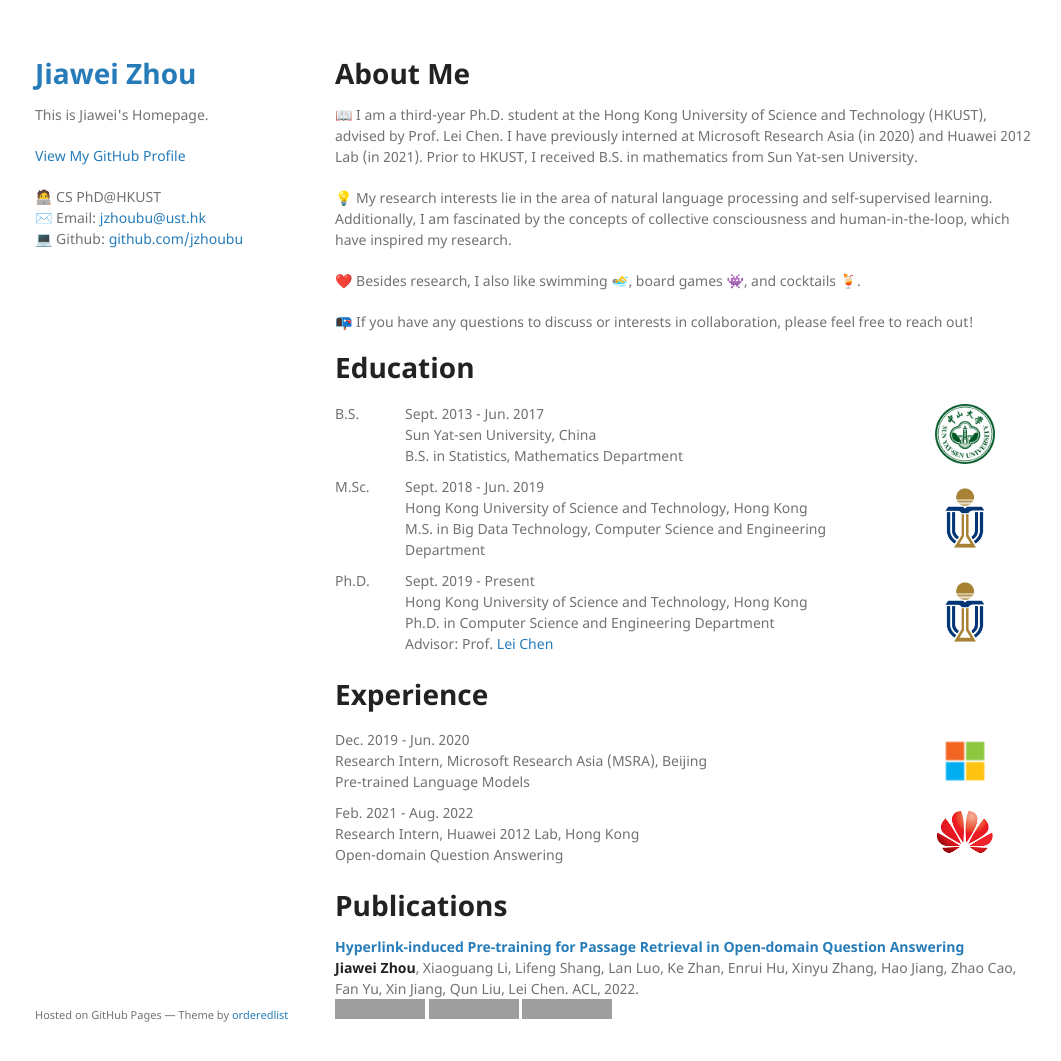
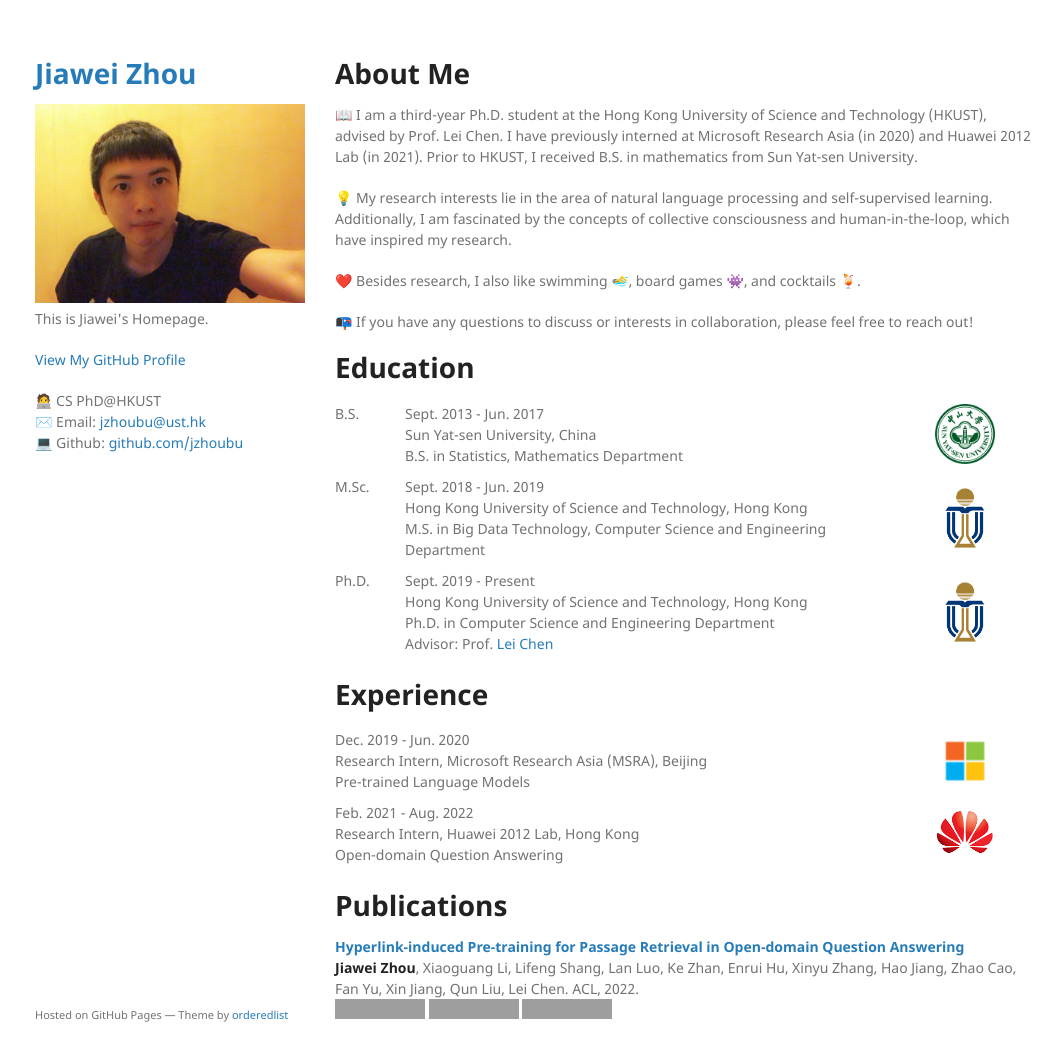
Before and after one commit to jzhoubu/jzhoubu.github.io, a Jekyll site: the page built from index.md, in a window 1280 px wide and 1094 px high. Shown: the top 1061 px of the window, without its empty margins (105-1166 px from the left). Built offline with Jekyll 4.4.1, drawn with Linux system fonts in a browser that asks for light colours; our own code applies the rules of GitHub Pages for plain Markdown files; grey boxes are pictures that could not be loaded.

Commit message:
Update _config.yml

```diff
--- a/_config.yml
+++ b/_config.yml
@@ -1,5 +1,5 @@
 title: Jiawei Zhou
-# logo: images/me.jpeg
+logo: images/me.jpeg
 description: This is Jiawei's Homepage.
 show_downloads: false
 google_analytics:
```
